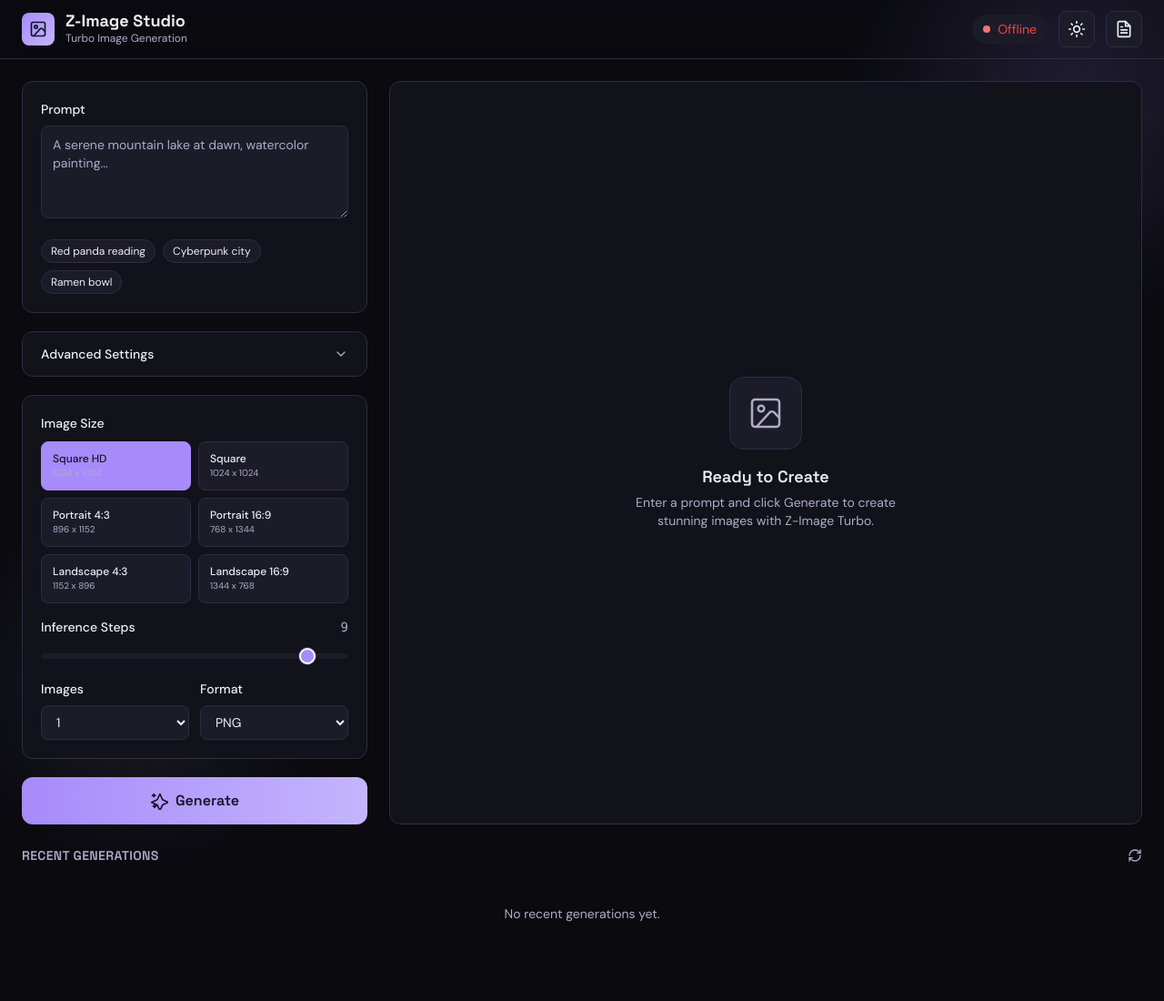
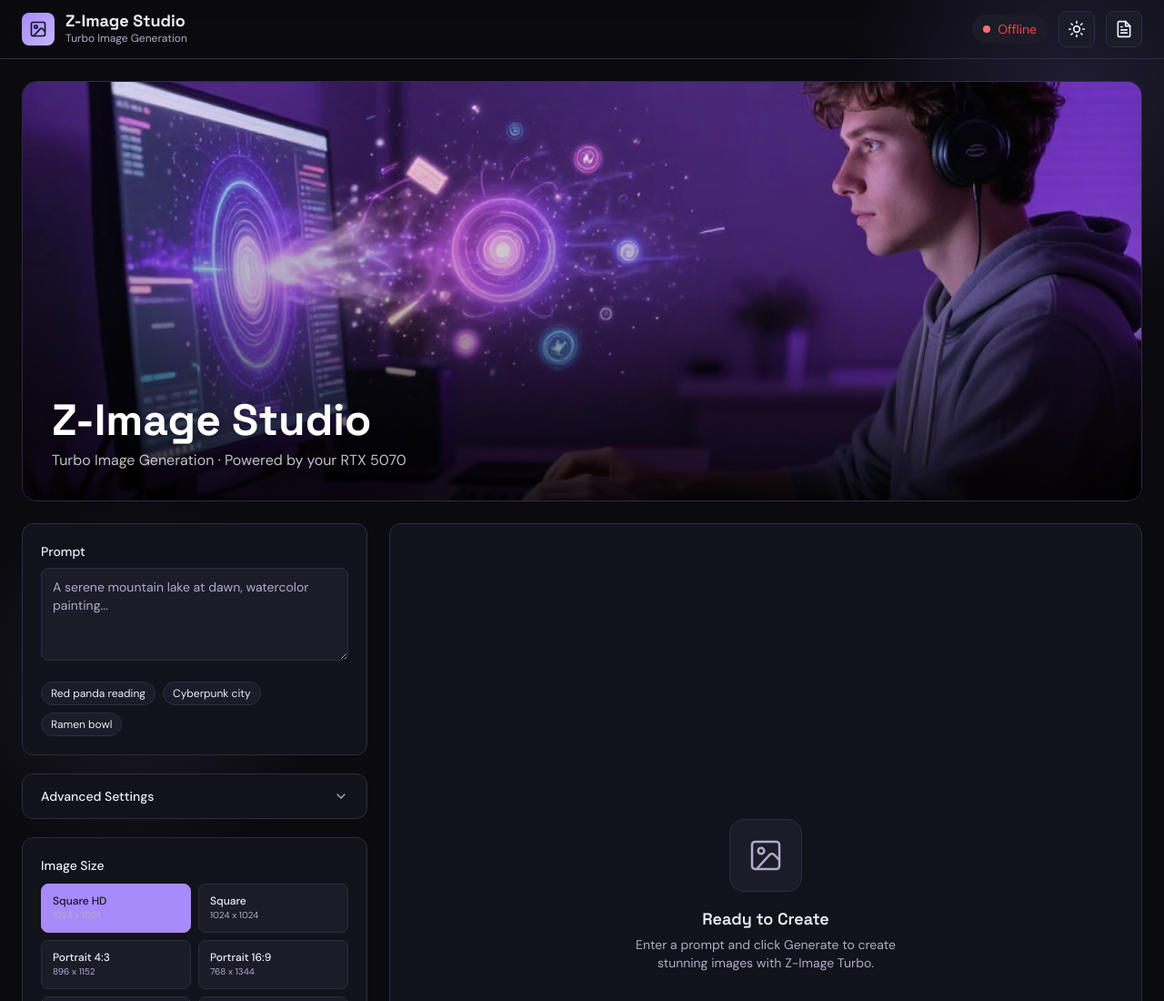
Before and after one commit to ChairmanWCD/z-image-studio, a plain HTML site: page static/index.html in a window 1280 px wide. Shown: the top 1100 px of the page at 91% size. Before the commit the page ends 1062 px from the top, so only its background shows below. Drawn offline with nearby package versions, Linux system fonts and the light colour scheme; no server answers.

Commit message:
Add hero image banner and hero.png asset

```diff
--- a/static/index.html
+++ b/static/index.html
@@ -99,7 +99,7 @@
         </svg>
       </div>
       <div>
-        <h1 class="font-heading font-bold text-lg leading-none">Z-Image Studio</h1>
+        <div class="font-heading font-bold text-lg leading-none">Z-Image Studio</div>
         <p class="text-xs text-muted mt-0.5">Turbo Image Generation</p>
       </div>
     </div>
@@ -120,6 +120,15 @@
 </header>
 
 <main class="flex-1 max-w-7xl w-full mx-auto px-4 sm:px-6 py-6">
+  <section class="relative mb-6 rounded-2xl overflow-hidden border border-border bg-surface">
+    <img src="/static/hero.png" alt="Z-Image Studio hero" class="w-full h-[240px] sm:h-[360px] lg:h-[460px] object-cover object-center">
+    <div class="absolute inset-0 bg-gradient-to-t from-black/85 via-black/20 to-transparent pointer-events-none"></div>
+    <div class="absolute inset-x-0 bottom-0 p-5 sm:p-8">
+      <h1 class="font-heading font-bold text-3xl sm:text-5xl text-white leading-none drop-shadow">Z-Image Studio</h1>
+      <p class="mt-2 text-white/75 text-sm sm:text-base">Turbo Image Generation · Powered by your RTX 5070</p>
+    </div>
+  </section>
+
   <div class="grid grid-cols-1 lg:grid-cols-[380px_1fr] gap-6">
 
     <aside class="space-y-5">
```
Also changed, not shown: static/hero.png (added).
